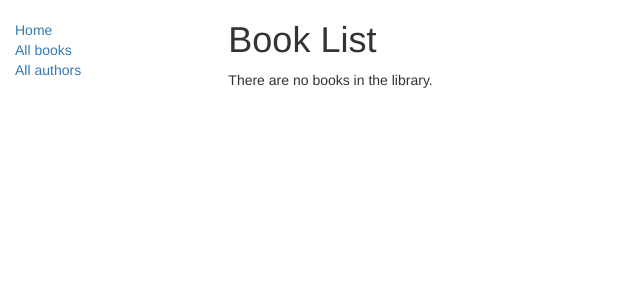
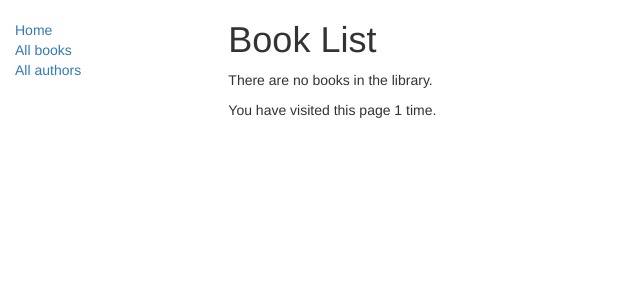
Before and after one commit to HEY-BLOOD/django-practices, a Django app: page /catalog/books/ in a window 1280 px wide. Shown: the top 300 px of the page, without its empty margins (0-640 px from the left). Run offline with Django 3.2, Linux system fonts and the light colour scheme; data that the repository does not hold is empty; some libraries are stand-ins or nearby versions.

Commit message:
书本清单页面：显示访问次数

```diff
--- a/locallibrary/templates/catalog/book_detail.html
+++ b/locallibrary/templates/catalog/book_detail.html
@@ -3,7 +3,8 @@
 {% block content %}
 <h1>Title: {{ book.title }}</h1>
 
-  <p><strong>Author:</strong> <a href="{% url 'author-detail' book.author.pk %}">{{ book.author }}</a></p> <!-- author detail link not yet defined -->
+<p><strong>Author:</strong> <a href="{% url 'author-detail' book.author.pk %}">{{ book.author }}</a></p>
+<!-- author detail link not yet defined -->
 <p><strong>Summary:</strong> {{ book.summary }}</p>
 <p><strong>ISBN:</strong> {{ book.isbn }}</p>
 <p><strong>Language:</strong> {{ book.language }}</p>
@@ -20,4 +21,5 @@
   <p class="text-muted"><strong>Id:</strong> {{copy.id}}</p>
   {% endfor %}
 </div>
+
 {% endblock %}
--- a/locallibrary/templates/catalog/book_list.html
+++ b/locallibrary/templates/catalog/book_list.html
@@ -16,4 +16,6 @@
 {% else %}
 <p>There are no books in the library.</p>
 {% endif %}
+
+You have visited this page {{ book_list_num_visits }} time{% if book_list_num_visits > 1 %}s{% endif %}.
 {% endblock %}
```
Lines whose indentation alone changed are shown as unchanged.
